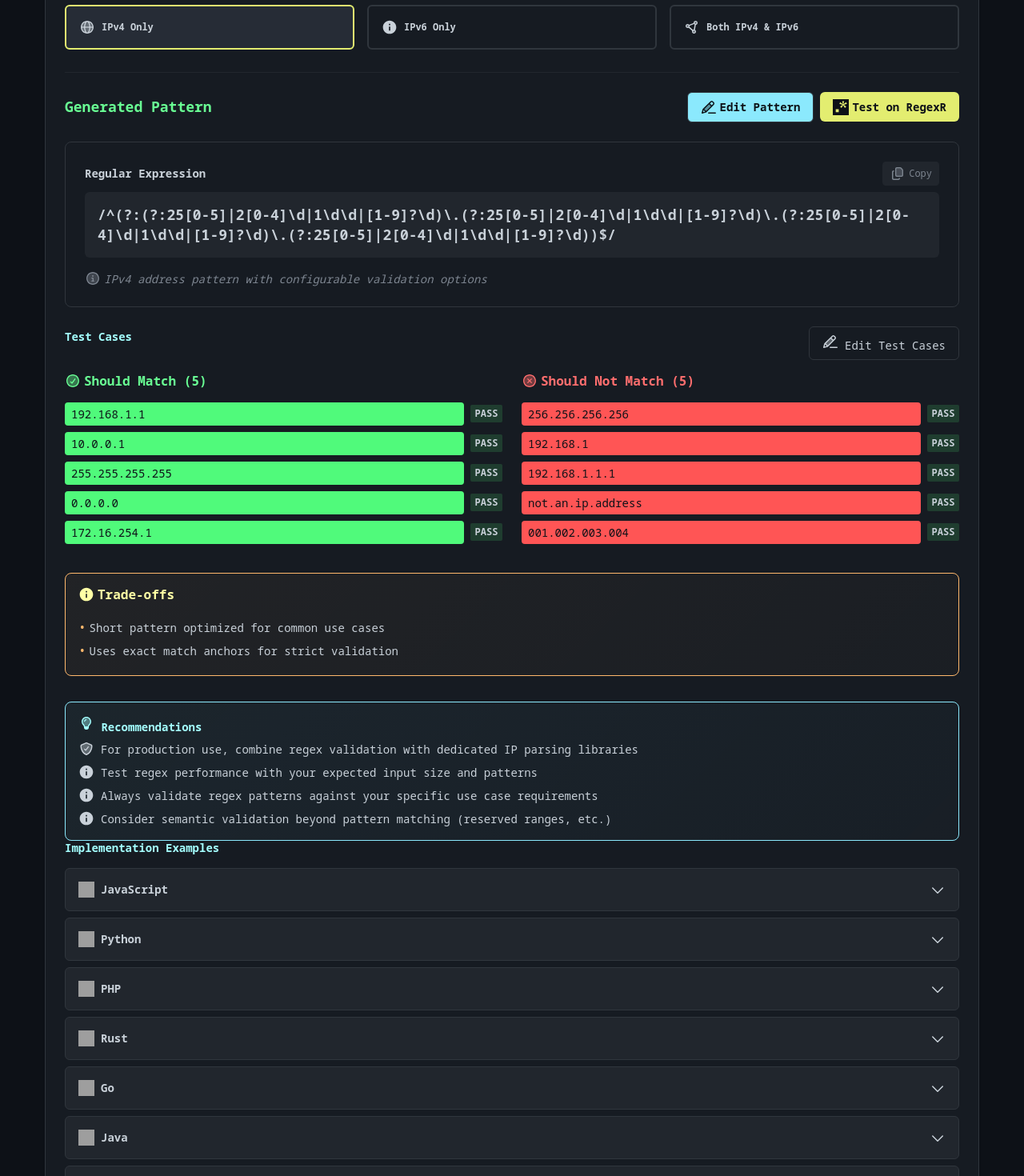
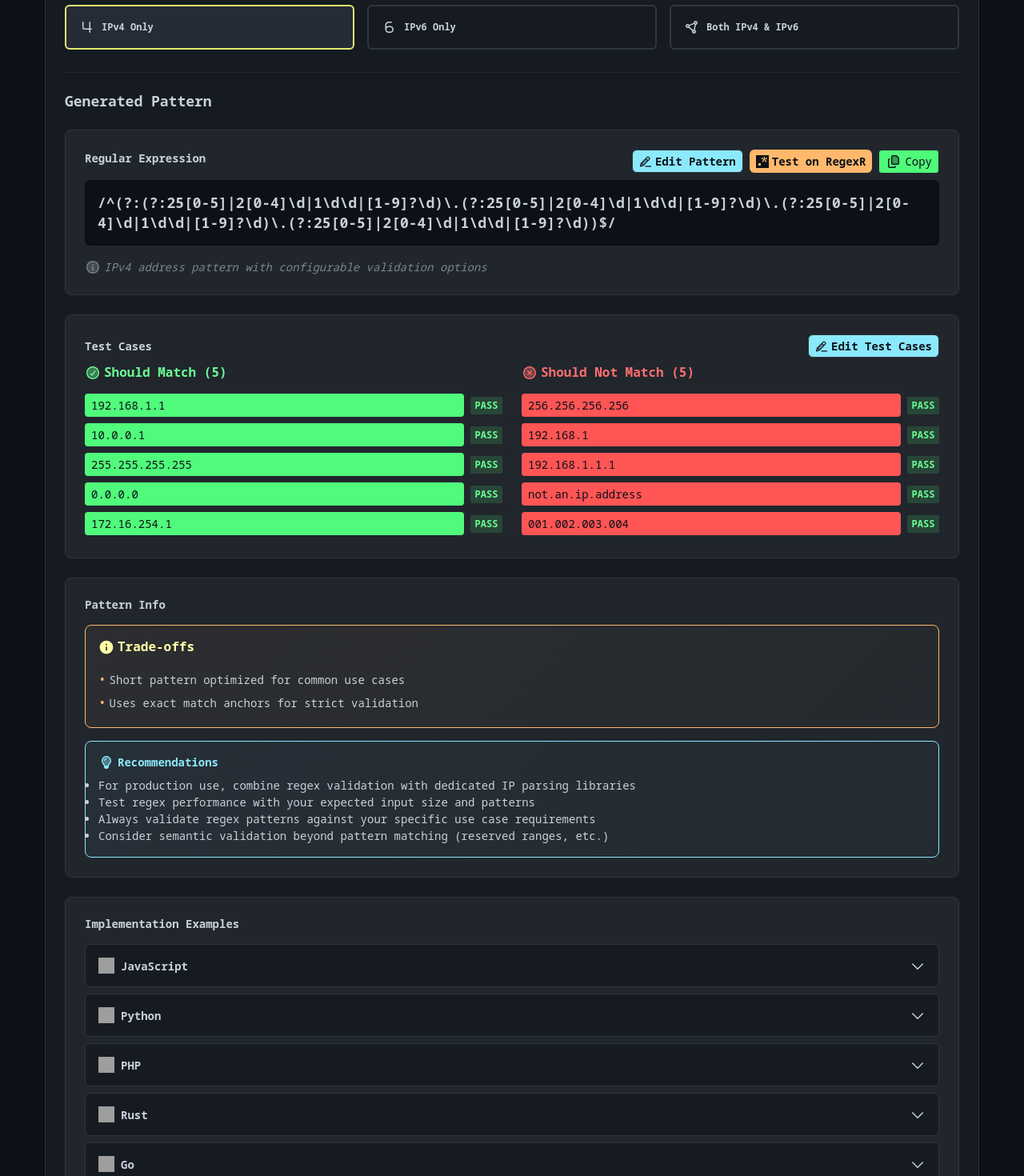
Before and after one commit to MinkovyHug/networking-toolbox, a SvelteKit app: page /ip-address-convertor/regex in a window 1280 px wide. Shown: the part 300-1770 px from the top of the page at 80% size. Built offline with nearby package versions, Linux system fonts and the light colour scheme; grey boxes are pictures that could not be loaded.

Commit message:
IP Regex gen

```diff
--- a/src/lib/components/tools/IPRegexGenerator.svelte
+++ b/src/lib/components/tools/IPRegexGenerator.svelte
@@ -414,7 +414,7 @@
           onchange={handleRegexGeneration}
         />
         <div class="option-content">
-          <Icon name="globe" size="sm" />
+          <Icon name="ipv6-ipv4" size="sm" />
           <span>IPv4 Only</span>
         </div>
       </label>
@@ -427,7 +427,7 @@
           onchange={handleRegexGeneration}
         />
         <div class="option-content">
-          <Icon name="globe-2" size="sm" />
+          <Icon name="ipv4-ipv6" size="sm" />
           <span>IPv6 Only</span>
         </div>
       </label>
@@ -482,28 +482,6 @@
     <section class="results-section">
       <div class="results-header">
         <h3>Generated Pattern</h3>
-        <div class="results-actions">
-          {#if !isEditingRegex}
-            <button
-              class="edit-button"
-              onclick={enableRegexEditing}
-              use:tooltip={"Edit this regex pattern"}
-            >
-              <Icon name="edit" size="sm" />
-              Edit Pattern
-            </button>
-          {/if}
-          <a
-            href={getRegexRUrl(result)}
-            target="_blank"
-            rel="noopener noreferrer"
-            class="regexr-button"
-            use:tooltip={"Test this pattern on RegexR.com"}
-          >
-            <Icon name="regexr" size="sm" />
-            Test on RegexR
-          </a>
-        </div>
       </div>
 
       <!-- Regex Pattern -->
@@ -582,7 +560,29 @@
           <!-- Display Mode -->
           <div class="regex-pattern">
             <div class="pattern-header">
-              <span class="pattern-label">Regular Expression</span>
+              <h4 class="pattern-label">Regular Expression</h4>
+
+              <div class="results-actions">
+                {#if !isEditingRegex}
+                  <button
+                    class="edit-button"
+                    onclick={enableRegexEditing}
+                    use:tooltip={"Edit this regex pattern"}
+                  >
+                    <Icon name="edit" size="xs" />
+                    Edit Pattern
+                  </button>
+                {/if}
+                <a
+                  href={getRegexRUrl(result)}
+                  target="_blank"
+                  rel="noopener noreferrer"
+                  class="regexr-button"
+                  use:tooltip={"Test this pattern on RegexR.com"}
+                >
+                  <Icon name="regexr" size="xs" />
+                  Test on RegexR
+                </a>
                 <button
                   class="copy-button {copiedStates['pattern'] ? 'copied' : ''}"
                   onclick={() => result && copyToClipboard(result.pattern, 'pattern')}
@@ -590,6 +590,7 @@
                   <Icon name={copiedStates['pattern'] ? 'check' : 'copy'} size="sm" />
                   {copiedStates['pattern'] ? 'Copied!' : 'Copy'}
                 </button>
+              </div>
             </div>
             <code class="pattern-code">/{result.pattern}/{result.flags}</code>
           </div>
@@ -616,18 +617,20 @@
       <!-- Test Cases -->
       <div class="test-cases">
         <div class="test-cases-header">
-          <h4>Test Cases</h4>
+          <h4 class="pattern-label">Test Cases</h4>
           {#if !isEditingTestCases}
+            <div class="results-actions">
               <button
                 class="edit-button"
                 onclick={enableTestCaseEditing}
                 use:tooltip={"Edit test cases"}
               >
-              <Icon name="edit" size="sm" />
+                <Icon name="edit" size="xs" />
                 Edit Test Cases
               </button>
+            </div>
           {:else}
-            <div class="test-case-actions">
+            <div class="editor-actions">
               <button
                 class="apply-button"
                 onclick={applyTestCaseEdits}
@@ -759,8 +762,9 @@
         </div>
       </div>
 
-      <!-- Tradeoffs and Limitations -->
+      <!-- Pattern Info -->
       <div class="documentation">
+        <h4>Pattern Info</h4>
         <div class="doc-grid">
           {#if result.tradeoffs.length > 0}
             <div class="doc-section info-panel warning">
@@ -792,33 +796,21 @@
         </div>
 
         <!-- Recommendations -->
-        <div class="recommendations info-panel info">
+        <div class="doc-section info-panel info">
           <h4>
             <Icon name="lightbulb" size="sm" />
             Recommendations
           </h4>
-          <div class="recommendation-list">
-            <div class="recommendation">
-              <Icon name="shield-check" size="sm" />
-              <span>For production use, combine regex validation with dedicated IP parsing libraries</span>
-            </div>
-            <div class="recommendation">
-              <Icon name="performance" size="sm" />
-              <span>Test regex performance with your expected input size and patterns</span>
-            </div>
-            <div class="recommendation">
-              <Icon name="test-tube" size="sm" />
-              <span>Always validate regex patterns against your specific use case requirements</span>
-            </div>
-            <div class="recommendation">
-              <Icon name="book" size="sm" />
-              <span>Consider semantic validation beyond pattern matching (reserved ranges, etc.)</span>
-            </div>
-          </div>
-        </div>
-      </div>
-
-      <!-- Language Examples -->
+          <ul class="doc-list">
+            <li>For production use, combine regex validation with dedicated IP parsing libraries</li>
+            <li>Test regex performance with your expected input size and patterns</li>
+            <li>Always validate regex patterns against your specific use case requirements</li>
+            <li>Consider semantic validation beyond pattern matching (reserved ranges, etc.)</li>
+          </ul>
+        </div>
+      </div>
+
+      <!-- Implementation Examples -->
       <div class="language-examples">
         <h4>Implementation Examples</h4>
         <div class="language-accordion">
@@ -905,7 +897,6 @@
 
     h4 {
       margin-bottom: var(--spacing-md);
-      color: var(--color-info-light);
     }
 
     .type-options {
@@ -923,6 +914,7 @@
       border: 2px solid var(--border-primary);
       border-radius: var(--radius-md);
       transition: all var(--transition-fast);
+      cursor: pointer;
 
       &:hover { border-color: var(--color-primary); }
       &:has(input:checked) {
@@ -1023,45 +1015,84 @@
       margin-bottom: var(--spacing-lg);
 
       h3 {
-        color: var(--color-success-light);
         margin: 0;
       }
-
+    }
+
+      .results-actions {
+        display: flex;
+        align-items: center;
+        gap: var(--spacing-sm);
         .edit-button, .regexr-button {
           display: flex;
           align-items: center;
           gap: var(--spacing-xs);
-        padding: var(--spacing-sm) var(--spacing-md);
-        background-color: var(--color-primary);
-        color: var(--bg-primary);
+          padding: var(--spacing-xs) var(--spacing-sm);
+          // background-color: var(--color-primary);
+          background: var(--bg-secondary);
+          color: var(--text-secondary);
           text-decoration: none;
           border-radius: var(--radius-md);
           font-weight: 600;
           transition: all var(--transition-fast);
-
           &:hover {
-          background-color: var(--color-primary-dark);
+            filter: brightness(0.9);
             transform: translateY(-1px);
           }
         }
 
         .edit-button {
-        background-color: var(--color-info);
-        margin-right: var(--spacing-sm);
+          background: var(--color-info);
+          color: var(--bg-primary);
+        }
+        .regexr-button {
+          background: var(--color-warning);
+          color: var(--bg-primary);
+        }
+        .copy-button {
+          background: var(--color-success);
+          color: var(--bg-primary);
+        }
+
+      }
+
+    // Shared button styles
+    .apply-button, .cancel-button {
+      display: flex;
+      align-items: center;
+      gap: var(--spacing-xs);
+      padding: var(--spacing-xs) var(--spacing-sm);
+      border-radius: var(--radius-sm);
+      font-size: var(--font-size-xs);
+      font-weight: 600;
+      transition: all var(--transition-fast);
+
+      &:disabled {
+        opacity: 0.5;
+        cursor: not-allowed;
+      }
+    }
+
+    .apply-button {
+      background-color: var(--color-success);
+      color: var(--bg-primary);
+
+      &:hover:not(:disabled) {
+        background-color: var(--color-success-light);
+      }
+    }
+
+    .cancel-button {
+      background-color: var(--color-error);
+      color: var(--bg-primary);
 
       &:hover {
-          background-color: var(--color-info-dark);
-        }
-      }
-
-      .results-actions {
-        display: flex;
-        align-items: center;
+        background-color: var(--color-error-light);
       }
     }
 
     .regex-output {
-      background-color: var(--bg-secondary);
+      background: var(--bg-tertiary);;
       border: 1px solid var(--border-primary);
       border-radius: var(--radius-lg);
       padding: var(--spacing-lg);
@@ -1088,7 +1119,7 @@
           font-size: var(--font-size-lg);
           font-weight: 600;
           color: var(--color-primary-light);
-          background-color: var(--bg-tertiary);
+          background-color: var(--bg-primary);
           padding: var(--spacing-md);
           border-radius: var(--radius-md);
           word-break: break-all;
@@ -1139,40 +1170,6 @@
           .editor-actions {
             display: flex;
             gap: var(--spacing-xs);
-          }
-
-          .apply-button, .cancel-button {
-            display: flex;
-            align-items: center;
-            gap: var(--spacing-xs);
-            padding: var(--spacing-xs) var(--spacing-sm);
-            border-radius: var(--radius-sm);
-            font-size: var(--font-size-xs);
-            font-weight: 600;
-            transition: all var(--transition-fast);
-
-            &:disabled {
-              opacity: 0.5;
-              cursor: not-allowed;
-            }
-          }
-
-          .apply-button {
-            background-color: var(--color-success);
-            color: var(--bg-primary);
-
-            &:hover:not(:disabled) {
-              background-color: var(--color-success-dark);
-            }
-          }
-
-          .cancel-button {
-            background-color: var(--color-error);
-            color: var(--bg-primary);
-
-            &:hover {
-              background-color: var(--color-error-dark);
-            }
           }
         }
 
@@ -1233,13 +1230,13 @@
 
         .validation-success {
           background-color: color-mix(in srgb, var(--color-success), transparent 90%);
-          color: var(--color-success-dark);
+          color: var(--color-success-light);
           border: 1px solid var(--color-success);
         }
 
         .validation-error {
           background-color: color-mix(in srgb, var(--color-error), transparent 90%);
-          color: var(--color-error-dark);
+          color: var(--color-error-light);
           border: 1px solid var(--color-error);
         }
 
@@ -1261,18 +1258,12 @@
       align-items: center;
       gap: var(--spacing-xs);
       padding: var(--spacing-xs) var(--spacing-sm);
-      background-color: var(--bg-tertiary);
+      background-color: var(--bg-secondary);
       border: 1px solid var(--border-secondary);
       border-radius: var(--radius-sm);
       color: var(--text-secondary);
-      font-size: var(--font-size-xs);
+      font-size: var(--font-size-sm);
       transition: all var(--transition-fast);
-
-      &:hover {
-        background-color: var(--surface-hover);
-        color: var(--text-primary);
-      }
-
       &.copied {
         background-color: var(--color-success);
         color: var(--bg-primary);
@@ -1280,60 +1271,48 @@
       }
     }
 
-    .language-examples,
     .test-cases {
-      margin-bottom: var(--spacing-xl);
-
-      h4 {
-        color: var(--color-info-light);
-        margin-bottom: var(--spacing-md);
-      }
+      background: var(--bg-tertiary);
+      border: 1px solid var(--border-primary);
+      border-radius: var(--radius-lg);
+      padding: var(--spacing-lg);
+      margin-bottom: var(--spacing-lg);
 
       .test-cases-header {
         display: flex;
         justify-content: space-between;
         align-items: center;
-        margin-bottom: var(--spacing-md);
-
-        .test-case-actions {
-          display: flex;
-          gap: var(--spacing-xs);
-
-          .apply-button, .cancel-button {
-            display: flex;
-            align-items: center;
-            gap: var(--spacing-xs);
-            padding: var(--spacing-xs) var(--spacing-sm);
-            border-radius: var(--radius-sm);
-            font-size: var(--font-size-xs);
+        margin-bottom: var(--spacing-sm);
+
+        .pattern-label {
           font-weight: 600;
-            transition: all var(--transition-fast);
-          }
-
-          .apply-button {
-            background-color: var(--color-success);
-            color: var(--bg-primary);
-
-            &:hover {
-              background-color: var(--color-success-dark);
-            }
-          }
-
-          .cancel-button {
-            background-color: var(--color-error);
-            color: var(--bg-primary);
-
-            &:hover {
-              background-color: var(--color-error-dark);
-            }
-          }
-        }
+          font-size: var(--font-size-sm);
+          margin: 0;
+        }
+      }
+    }
+
+    .documentation,
+    .language-examples {
+      background: var(--bg-tertiary);
+      border: 1px solid var(--border-primary);
+      border-radius: var(--radius-lg);
+      padding: var(--spacing-lg);
+      margin-bottom: var(--spacing-lg);
+      gap: var(--spacing-md);
+      display: flex;
+      flex-direction: column;
+
+      > h4 {
+        margin: 0;
+        font-weight: 600;
+        font-size: var(--font-size-sm);
       }
     }
 
     .language-accordion {
       .language-item {
-        background-color: var(--bg-tertiary);
+        background-color: var(--bg-secondary);
         border: 1px solid var(--border-primary);
         border-radius: var(--radius-md);
         margin-bottom: var(--spacing-sm);
@@ -1382,7 +1361,7 @@
 
           .code-container {
             position: relative;
-            background-color: var(--bg-tertiary);
+            background-color: var(--bg-secondary);
             border-top: 1px solid var(--border-secondary);
 
             .copy-code-btn {
@@ -1428,7 +1407,7 @@
           }
 
           .usage-note {
-            background-color: var(--bg-tertiary);
+            background-color: var(--bg-secondary);
             padding: var(--spacing-sm) var(--spacing-md);
             margin: 0;
             font-size: var(--font-size-xs);
@@ -1440,10 +1419,6 @@
       }
     }
 
-    .doc-grid {
-      display: grid;
-      gap: var(--spacing-md);
-    }
 
     .test-grid {
       display: grid;
@@ -1516,12 +1491,12 @@
               text-align: center;
 
               &.pass {
-                color: var(--color-success-dark);
+                color: var(--color-success-light);
                 background-color: color-mix(in srgb, var(--color-success), transparent 85%);
               }
 
               &.fail {
-                color: var(--color-error-dark);
+                color: var(--color-error-light);
                 background-color: color-mix(in srgb, var(--color-error), transparent 85%);
               }
             }
@@ -1611,7 +1586,7 @@
                 height: 1.5rem;
 
                 &:hover {
-                  background-color: var(--color-error-dark);
+                  background-color: var(--color-error-light);
                   transform: scale(1.1);
                 }
               }
@@ -1621,20 +1596,25 @@
       }
     }
 
-    .documentation {
     .doc-grid {
+      display: grid;
       grid-template-columns: repeat(auto-fit, minmax(300px, 1fr));
       gap: var(--spacing-lg);
-        margin-bottom: var(--spacing-xl);
-      }
 
       .doc-section h4 {
         display: flex;
         align-items: center;
         gap: var(--spacing-xs);
-        color: var(--color-warning-light);
         margin-bottom: var(--spacing-md);
         font-size: var(--font-size-md);
+      }
+
+      .doc-section.warning h4 {
+        color: var(--color-warning-light);
+      }
+
+      .doc-section.info h4 {
+        color: var(--color-info-light);
       }
 
       .doc-list {
@@ -1658,25 +1638,10 @@
         }
       }
 
-      .recommendations {
-        h4 {
-          color: var(--color-info-light);
-        }
-
-        .recommendation-list {
-          display: flex;
-          flex-direction: column;
-          gap: var(--spacing-sm);
-
-          .recommendation {
-            display: flex;
-            align-items: center;
-            gap: var(--spacing-sm);
-            color: var(--text-primary);
-            font-size: var(--font-size-sm);
-          }
-        }
-      }
+      .doc-section.info .doc-list li::before {
+        color: var(--color-info);
+      }
+
     }
   }
 
--- a/src/styles/components.scss
+++ b/src/styles/components.scss
@@ -57,12 +57,18 @@ hr {
   border: 1px solid var(--border-secondary);
   border-radius: var(--radius-lg);
   padding: var(--spacing-md);
+  h4 {
+    display: flex;
+    align-items: center;
+    gap: var(--spacing-xs);
+  }
 
   &.success {
     border-color: var(--color-success);
     background: linear-gradient(135deg,
       color-mix(in srgb, var(--color-success), transparent 95%),
       color-mix(in srgb, var(--color-success), transparent 98%));
+    h4 { color: var(--color-success); }
   }
 
   &.info {
@@ -70,6 +76,7 @@ hr {
     background: linear-gradient(135deg,
       color-mix(in srgb, var(--color-info), transparent 95%),
       color-mix(in srgb, var(--color-info), transparent 98%));
+    h4 { color: var(--color-info); }
   }
 
   &.warning {
@@ -77,6 +84,7 @@ hr {
     background: linear-gradient(135deg,
       color-mix(in srgb, var(--color-warning), transparent 95%),
       color-mix(in srgb, var(--color-warning), transparent 98%));
+    h4 { color: var(--color-warning); }
   }
 
   &.error {
@@ -84,6 +92,7 @@ hr {
     background: linear-gradient(135deg,
       color-mix(in srgb, var(--color-error), transparent 95%),
       color-mix(in srgb, var(--color-error), transparent 98%));
+    h4 { color: var(--color-error); }
   }
 }
 
```
Also changed, not shown: src/routes/ip-address-convertor/regex/+page.svelte (+207 -0 lines). Lines whose indentation alone changed are shown as unchanged.
